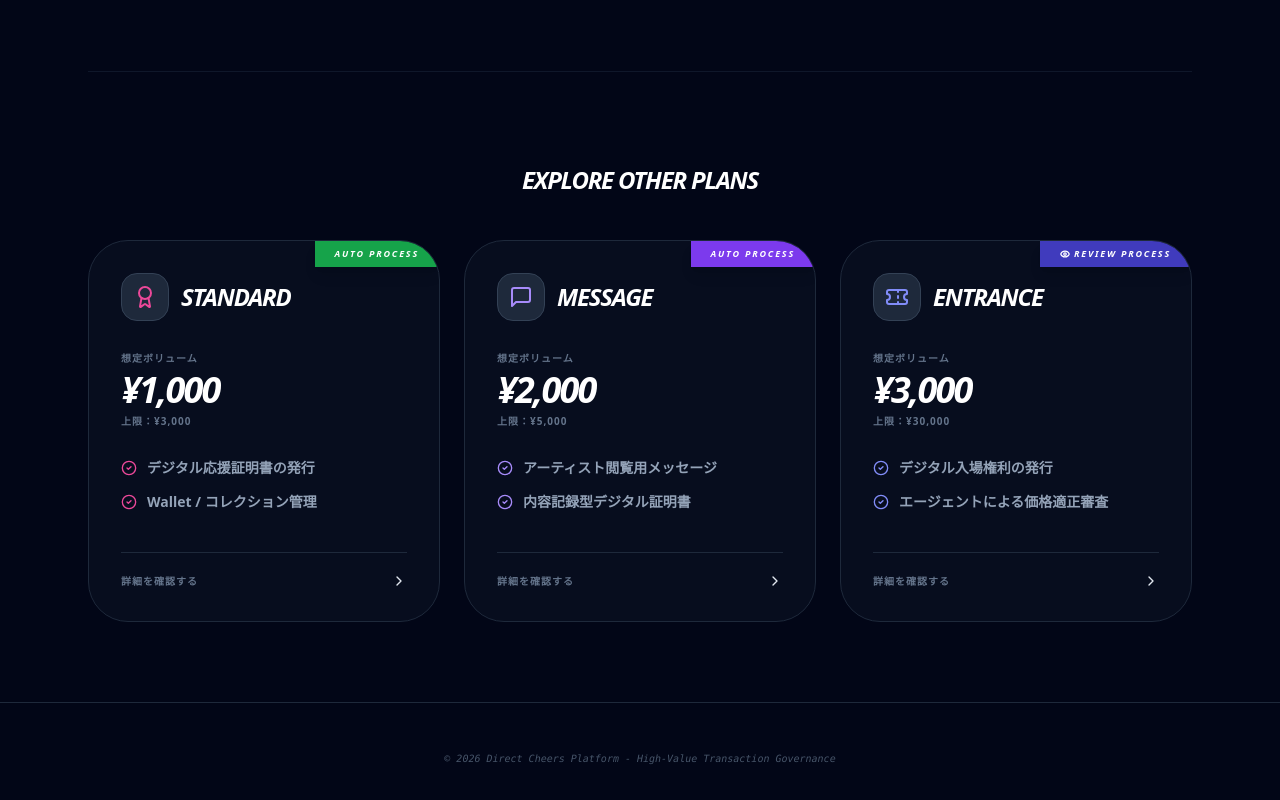
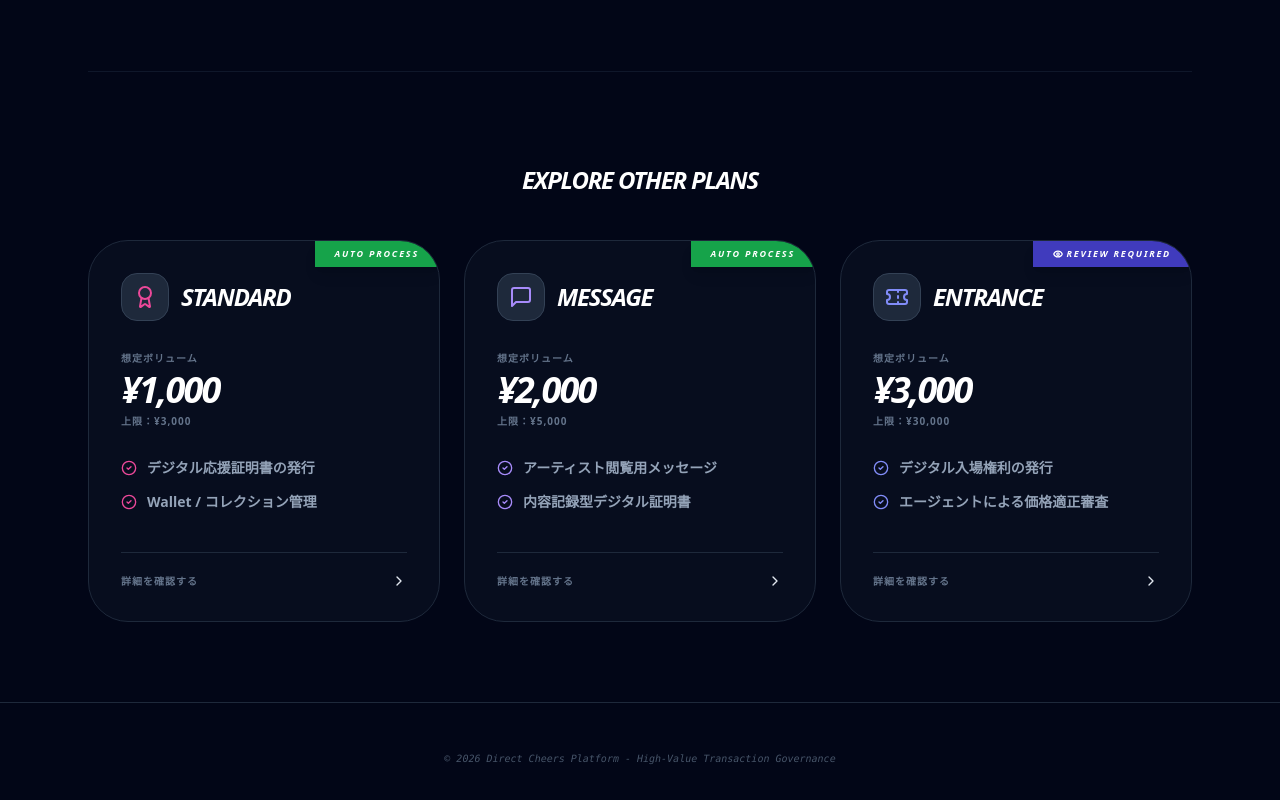
Before and after one commit to spacemindhiro/direct-cheers, a Next.js app: page /concept/custom in a window 1280 px wide. Shown: the part 1524-2324 px from the top of the page. Built offline with nearby package versions, Linux system fonts and the light colour scheme; no server answers.

Commit message:
商品ラインナップの説明ページを追加

```diff
--- a/app/concept/custom/page.tsx
+++ b/app/concept/custom/page.tsx
@@ -159,7 +159,7 @@ export default function CustomPlanPage() {
 
             {/* Message */}
             <Link href="/concept/message" className="relative p-8 rounded-[2.5rem] bg-slate-900/40 border border-slate-800 flex flex-col group hover:border-violet-500/50 transition-all text-left overflow-hidden">
-              <div className="absolute top-0 right-0 z-10 px-5 py-1.5 bg-violet-600 text-white text-[9px] font-black uppercase tracking-[0.2em] italic shadow-lg">Auto Process</div>
+              <div className="absolute top-0 right-0 z-10 px-5 py-1.5 bg-green-600 text-white text-[9px] font-black uppercase tracking-[0.2em] italic shadow-lg">Auto Process</div>
               <div className="flex items-center gap-3 mb-8">
                 <div className="w-12 h-12 rounded-2xl bg-slate-800 flex items-center justify-center text-violet-400 border border-slate-700 group-hover:bg-violet-500/10 transition-colors"><MessageSquare size={24} /></div>
                 <h4 className="text-2xl font-bold text-white italic uppercase tracking-tighter">Message</h4>
@@ -179,7 +179,7 @@ export default function CustomPlanPage() {
             {/* Entrance (Review Process) */}
             <Link href="/concept/entrance" className="relative p-8 rounded-[2.5rem] bg-slate-900/40 border border-slate-800 flex flex-col group hover:border-indigo-500/50 transition-all text-left overflow-hidden">
               <div className="absolute top-0 right-0 z-10 px-5 py-1.5 bg-indigo-600/80 text-white text-[9px] font-black uppercase tracking-[0.2em] italic shadow-lg flex items-center gap-1">
-                <Eye size={10} strokeWidth={3} /> Review Process
+                <Eye size={10} strokeWidth={3} /> Review Required
               </div>
               <div className="flex items-center gap-3 mb-8">
                 <div className="w-12 h-12 rounded-2xl bg-slate-800 flex items-center justify-center text-indigo-400 border border-slate-700 group-hover:bg-indigo-500/10 transition-colors"><Ticket size={24} /></div>
```
